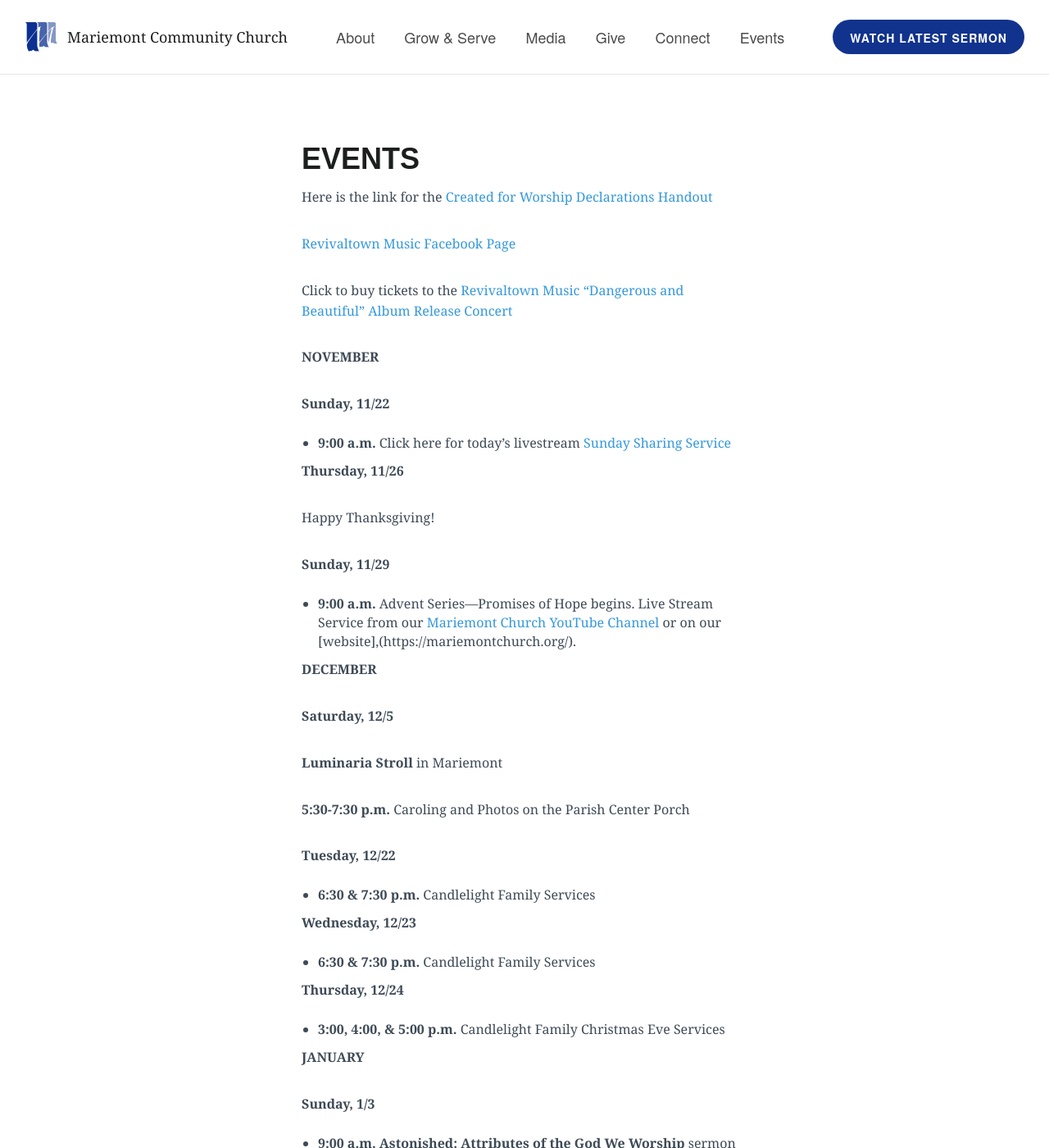
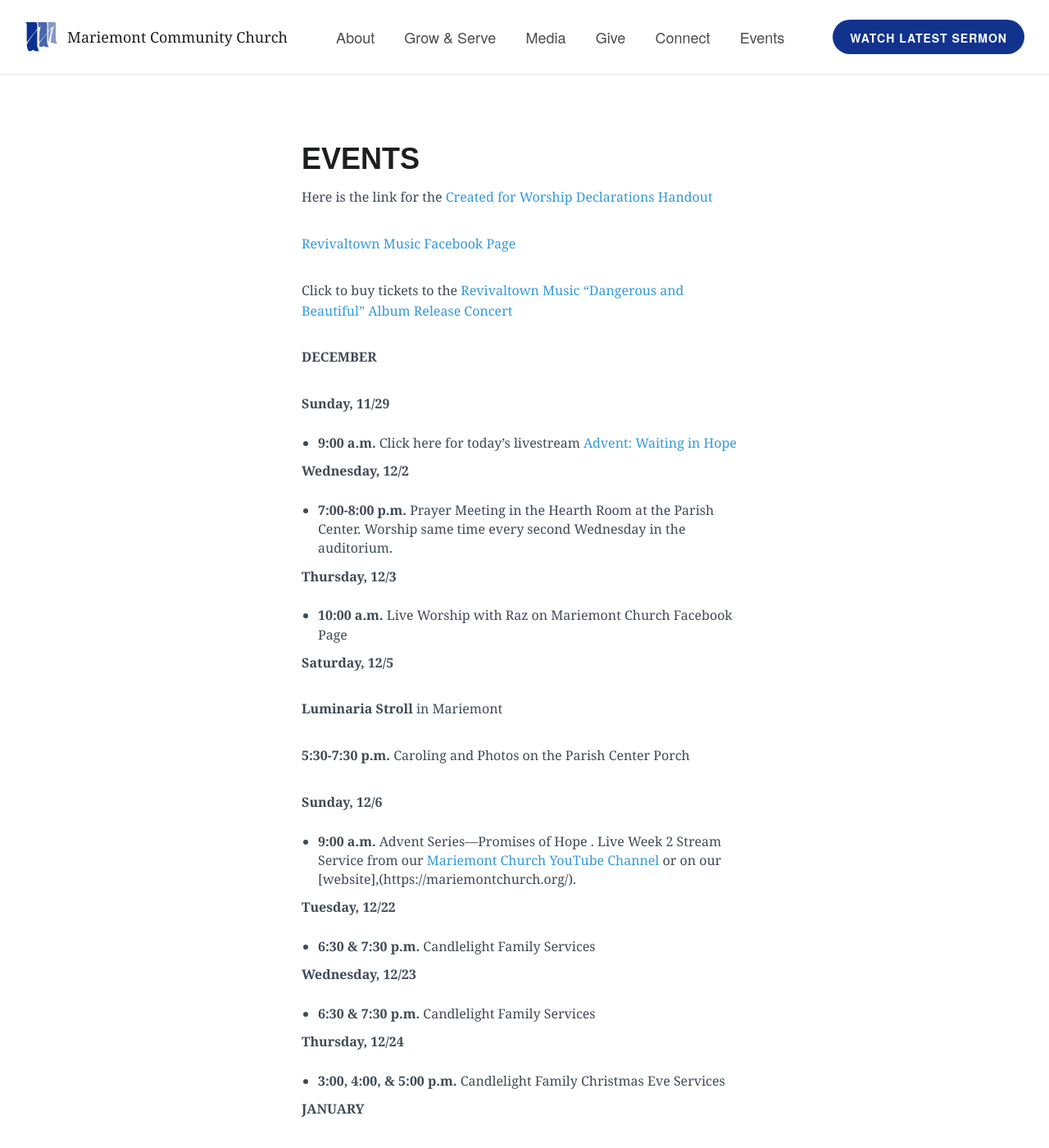
Before and after one commit to lukemoderwell/mariemont, a Jekyll site: the page built from updates.markdown, in a window 1280 px wide and 1400 px high. Shown: the whole window at 82% size. Built offline with Jekyll 4.4.1, drawn with Linux system fonts in a browser that asks for light colours; nearby versions of some CDN libraries.

Commit message:
Updated Updates

```diff
--- a/updates.markdown
+++ b/updates.markdown
@@ -17,27 +17,29 @@
 
 Click to buy tickets to the [Revivaltown Music "Dangerous and Beautiful" Album Release Concert](https://www.eventbrite.com/e/revivaltown-music-album-release-concert-tickets-126366392281?aff=ebdssbdestsearch)
 
-**NOVEMBER**
-
-**Sunday, 11/22**
-
-* **9:00 a.m.** Click here for today's livestream [Sunday Sharing Service](https://youtu.be/qTlkmZzVCes)
-
-**Thursday, 11/26**
-
-Happy Thanksgiving!
+**DECEMBER**
 
 **Sunday, 11/29**
 
-* **9:00 a.m.** Advent Series—Promises of Hope begins. Live Stream Service from our [Mariemont Church YouTube Channel](https://www.youtube.com/c/MariemontChurch/videos) or on our [website],(https://mariemontchurch.org/).
+* **9:00 a.m.** Click here for today's livestream [Advent: Waiting in Hope](https://youtu.be/9P0JlD2W1Ww)
 
-**DECEMBER**
+**Wednesday, 12/2**
+
+* **7:00-8:00 p.m.** Prayer Meeting in the Hearth Room at the Parish Center. Worship same time every second Wednesday in the auditorium.
+
+**Thursday, 12/3**
+
+* **10:00 a.m.**  Live Worship with Raz on Mariemont Church Facebook Page
 
 **Saturday, 12/5**
 
 **Luminaria Stroll** in Mariemont
 
 **5:30-7:30 p.m.** Caroling and Photos on the Parish Center Porch
+
+**Sunday, 12/6**
+
+* **9:00 a.m.** Advent Series—Promises of Hope . Live Week 2 Stream Service from our [Mariemont Church YouTube Channel](https://www.youtube.com/c/MariemontChurch/videos) or on our [website],(https://mariemontchurch.org/).
 
 **Tuesday, 12/22**
 
```
